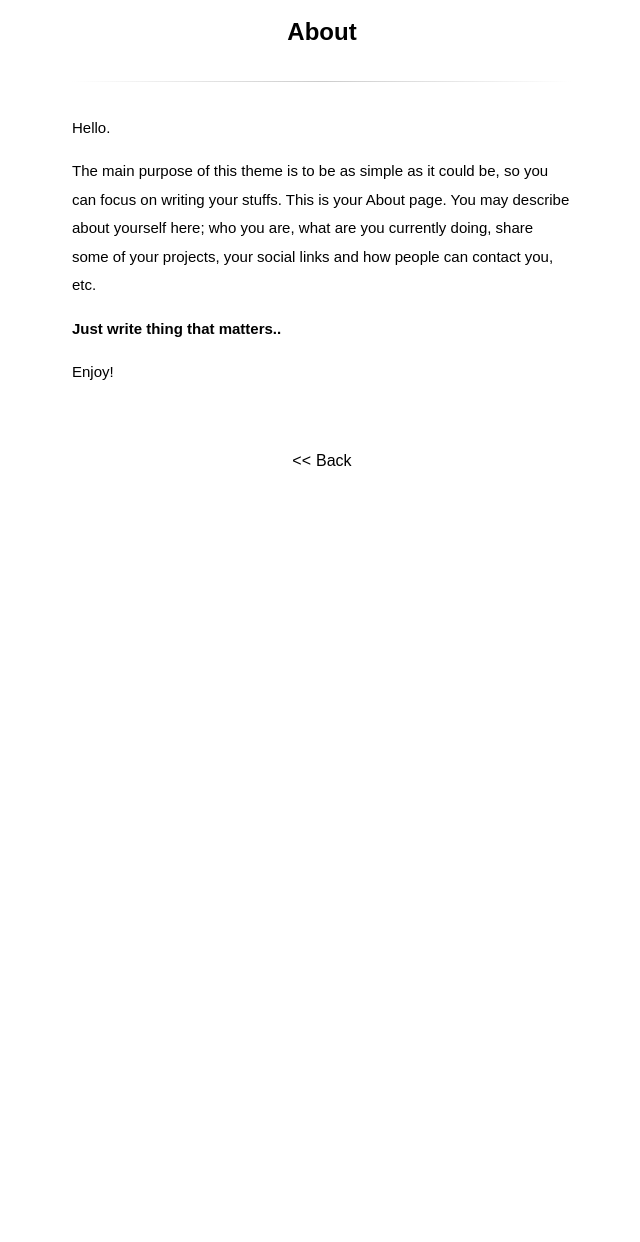
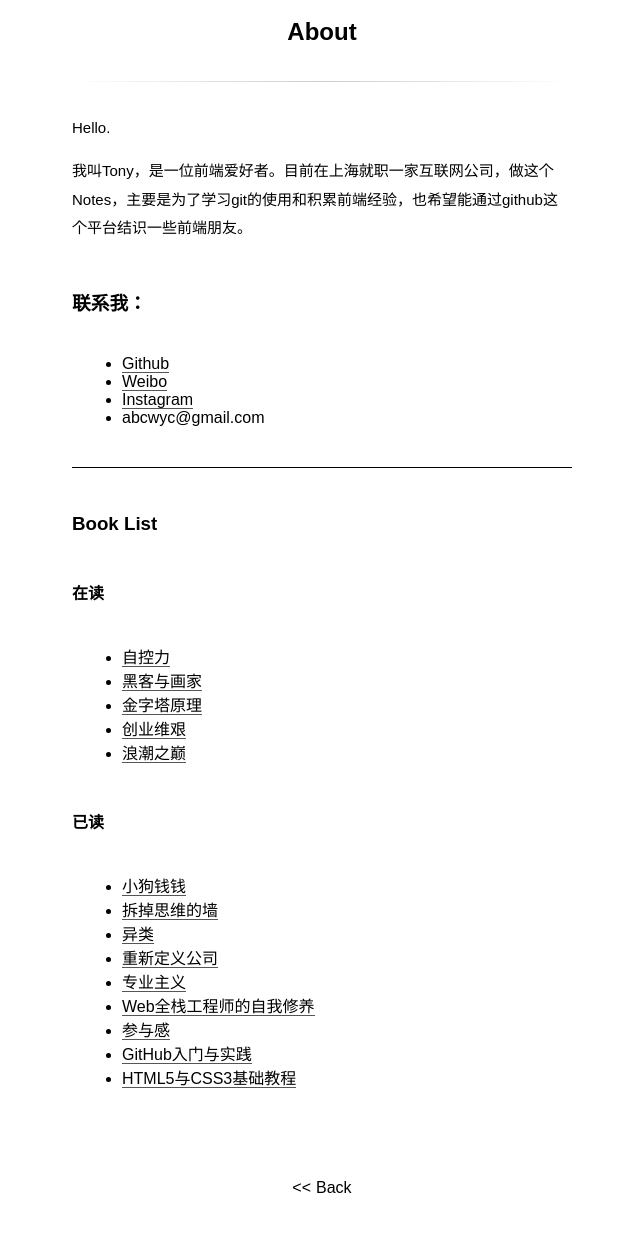
Before and after one commit to abcwyc/abcwyc.github.io, a Jekyll site: the page built from about.md, in a window 1280 px wide. Shown: the part 155-1397 px from the top of the page, without its empty margins (318-958 px from the left). Built offline with Jekyll 4.4.1, drawn with Linux system fonts in a browser that asks for light colours; some web fonts are replaced; before the commit the page ends 900 px from its top, so only the background shows below that.

Commit message:
Update about.md

```diff
--- a/about.md
+++ b/about.md
@@ -5,8 +5,32 @@ title: About
 
 Hello.
 
-The main purpose of this theme is to be as simple as it could be, so you can focus on writing your stuffs. This is your About page. You may describe about yourself here; who you are, what are you currently doing, share some of your projects, your social links and how people can contact you, etc.
+我叫Tony，是一位前端爱好者。目前在上海就职一家互联网公司，做这个Notes，主要是为了学习git的使用和积累前端经验，也希望能通过github这个平台结识一些前端朋友。
 
-**Just write thing that matters..**
+### 联系我：
+- [Github](https://github.com/abcwyc)
+- [Weibo](http://weibo.com/wycai)
+- [Instagram](https://www.instagram.com/youcaiwang/)
+- abcwyc@gmail.com
 
-Enjoy!
+----
+### Book List
+#### 在读
+
++ [自控力](http://book.douban.com/subject/10786473/)
++ [黑客与画家](http://book.douban.com/subject/6021440/)
++ [金字塔原理](http://book.douban.com/subject/1020644/)
++ [创业维艰](http://book.douban.com/subject/26306686/)
++ [浪潮之巅](http://book.douban.com/subject/6709783/)
+
+
+#### 已读
++ [小狗钱钱](http://book.douban.com/subject/1095634/)
++ [拆掉思维的墙](http://book.douban.com/subject/4953695/)
++ [异类](http://book.douban.com/subject/25863621/)
++ [重新定义公司](http://book.douban.com/subject/26582822/)
++ [专业主义](http://book.douban.com/subject/1790456/)
++ [Web全栈工程师的自我修养](http://book.douban.com/subject/26598045/)
++ [参与感](http://book.douban.com/subject/25942507/)
++ [GitHub入门与实践](http://book.douban.com/subject/26462816/)
++ [HTML5与CSS3基础教程](http://book.douban.com/subject/25878992/)
```
